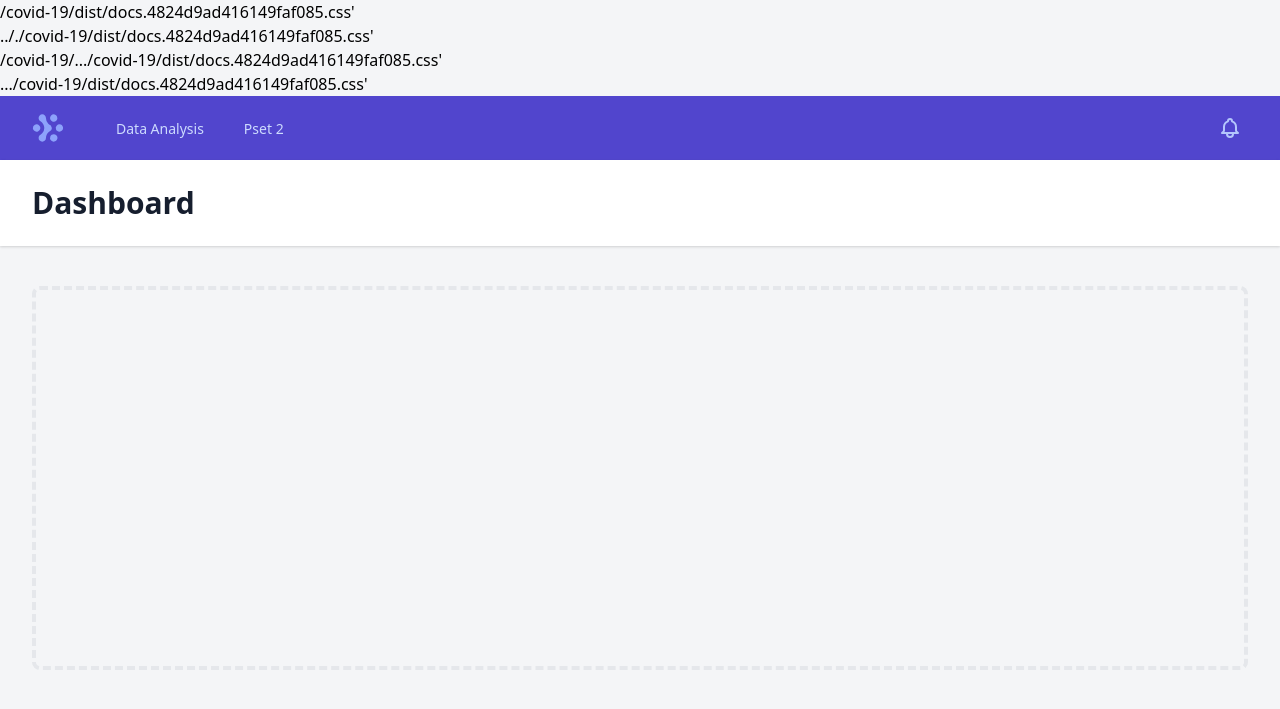
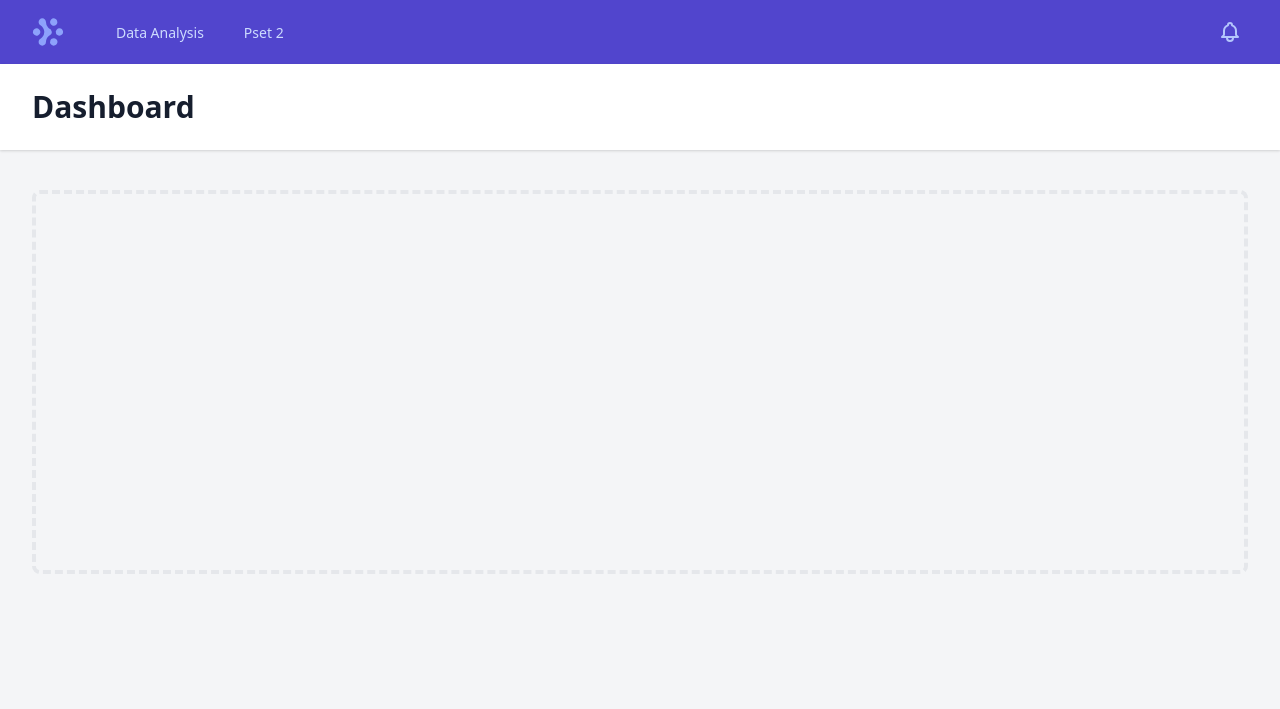
Before and after one commit to djsegal/covid-19, a Jekyll site: the page built from docs/index.md, in a window 1280 px wide. Shown: the top 709 px of the page. Built offline with Jekyll 4.4.1, drawn with Linux system fonts in a browser that asks for light colours; nearby versions of some CDN libraries; some web fonts are replaced.

Commit message:
Remove some testing code from default html template

```diff
--- a/docs/_layouts/default.html
+++ b/docs/_layouts/default.html
@@ -16,11 +16,6 @@
   </head>
 
   <body class="antialiased font-sans bg-gray-100">
-    {{ site.data.manifest['docs.css'] | prepend: '../' | relative_url }}'<br>
-    {{ site.data.manifest['docs.css'] | prepend: '../' }}'<br>
-    {{ site.data.manifest['docs.css'] | prepend: '..' | relative_url }}'<br>
-    {{ site.data.manifest['docs.css'] | prepend: '..' }}'<br>
-
     {{ content }}
   </body>
 </html>
```
